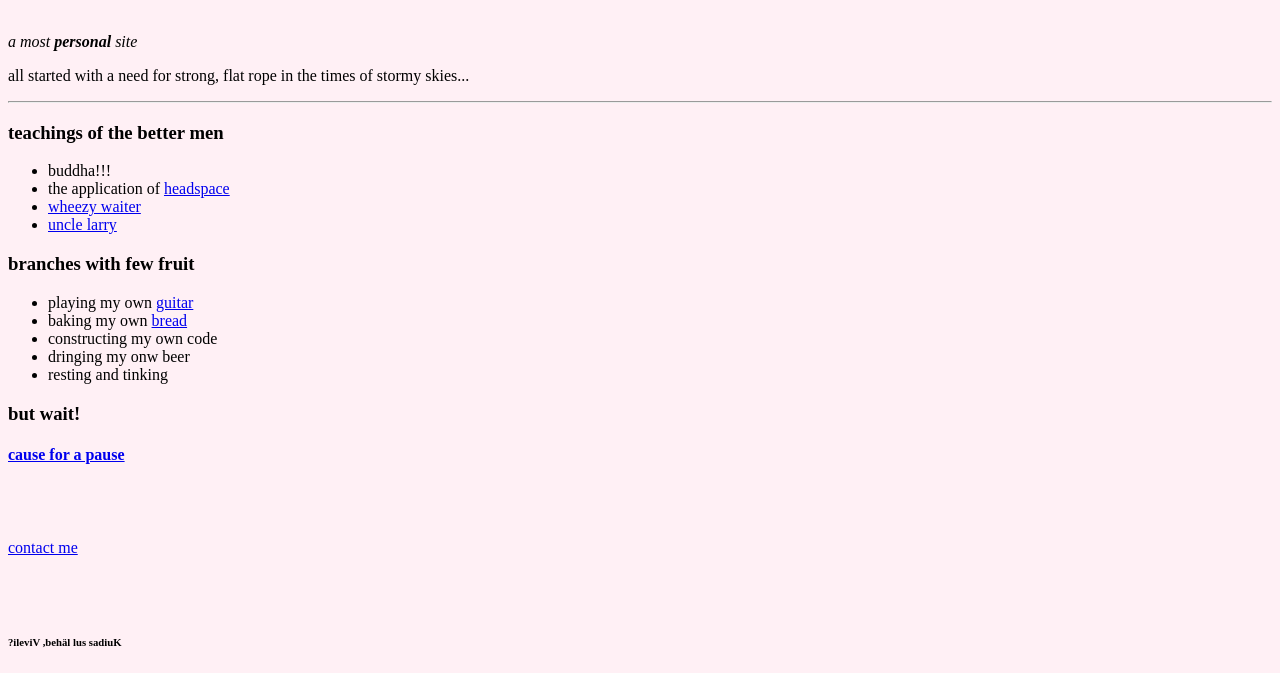
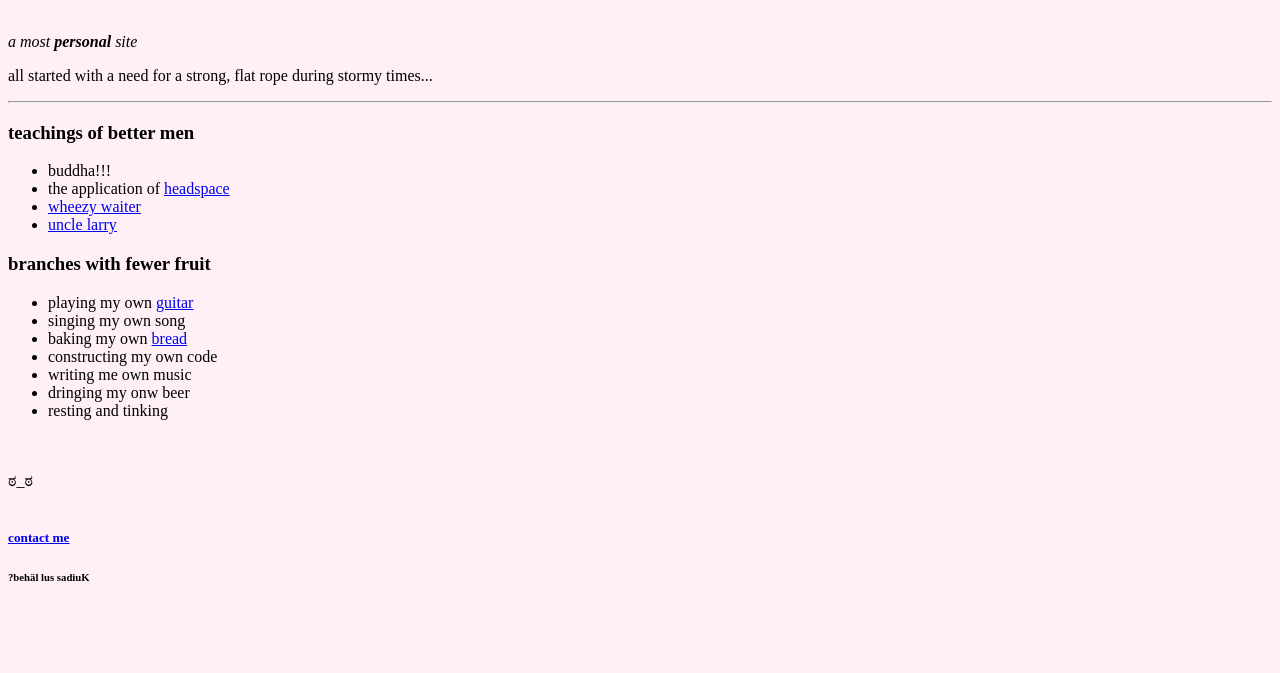
Before and after one commit to sanpsan/a_most_personal_site, a plain HTML site: page index.html in a window 1280 px wide. Shown: the part 261-934 px from the top of the page. After the commit the page ends 869 px from the top, so only its background shows below. Drawn offline with Linux system fonts and the light colour scheme.

Commit message:
Update index.html

```diff
--- a/index.html
+++ b/index.html
@@ -16,32 +16,34 @@
     </tr>
   </table>
   <p><em>a most <strong>personal</strong> site</em></p>
-  <p>all started with a need for strong, flat rope in the times of stormy skies...</p>
+  <p>all started with a need for a strong, flat rope during stormy times...</p>
   <hr>
-  <h3>teachings of the better men</h3>
+  <h3>teachings of better men</h3>
   <ul>
     <li>buddha!!!</li>
     <li>the application of <a href="https://www.headspace.com/">headspace</a></li>
     <li><a href="https://www.youtube.com/user/wheezywaiter">wheezy waiter</a></li>
     <li><a href="https://www.youtube.com/user/501chorusecho">uncle larry</a></li>
   </ul>
-  <h3>branches with few fruit</h3>
+  <h3>branches with fewer fruit</h3>
   <ul>
     <li>playing my own <a href="https://www.google.com/search?q=modern+player+telecaster+charcoal">
         guitar</a>
     </li>
+    <li>singing my own song</li>
     <li>baking my own <a href="https://www.google.com/search?q=sourdough+bread">
         bread</a>
     </li>
     <li>constructing my own code</li>
+    <li>writing me own music</li>
     <li>dringing my onw beer</li>
     <li>resting and tinking</li>
   </ul>
-  <h3>but wait!</h3><h4><a href="music.html">cause for a pause</a></h4>
-  <br><br><br>
-  <a href="contact.html">contact me</a>
-  <br><br><br><br>
-  <h6><bdo dir="rtl">Kuidas sul läheb, Viveli?</bdo></h6>
+  <br><br>
+    ಠ_ಠ
+  <br><br>
+  <h5><a href="contact.html">contact me</a></h5>
+  <h6><bdo dir="rtl">Kuidas sul läheb?</bdo></h6>
 </body>
 
 </html>
```
